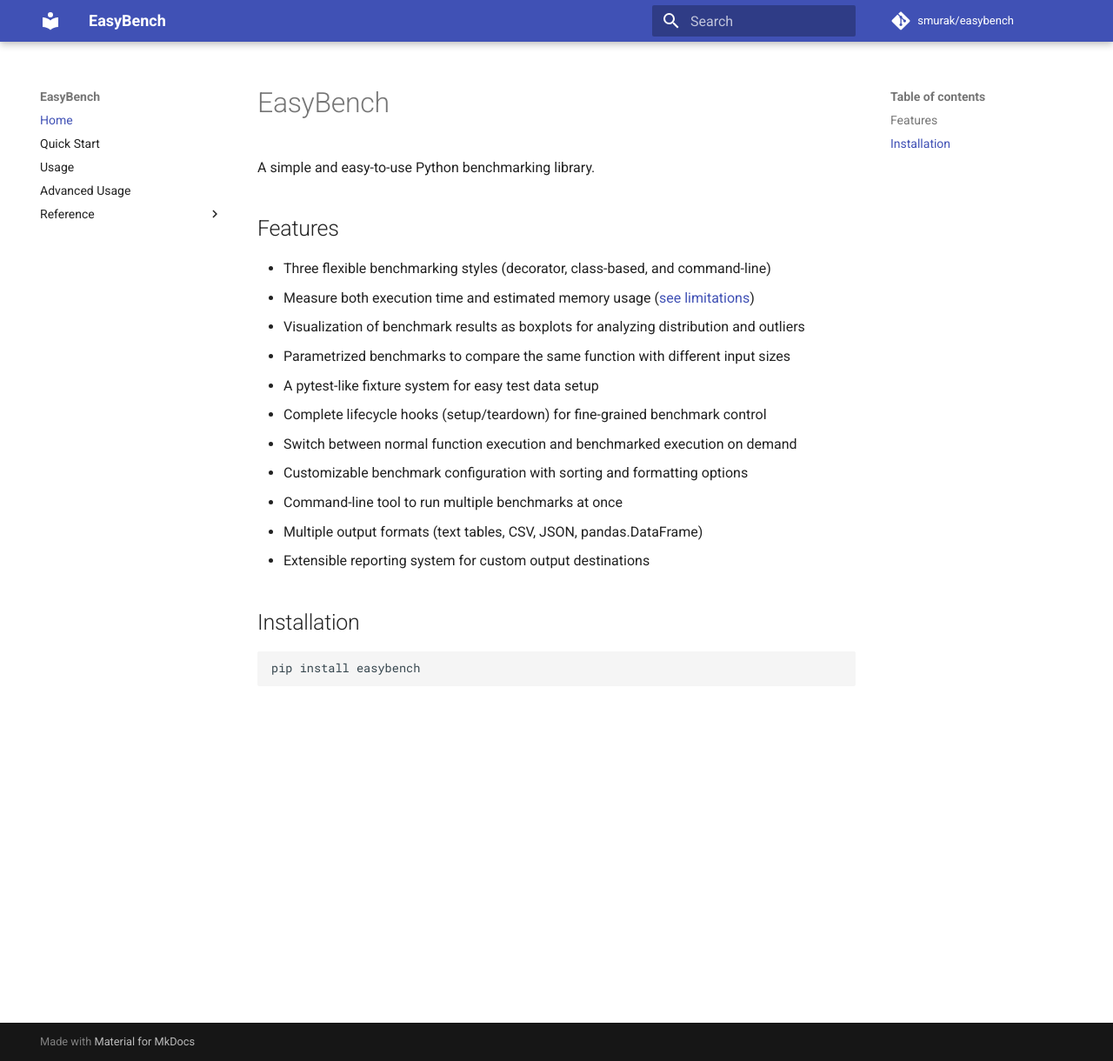
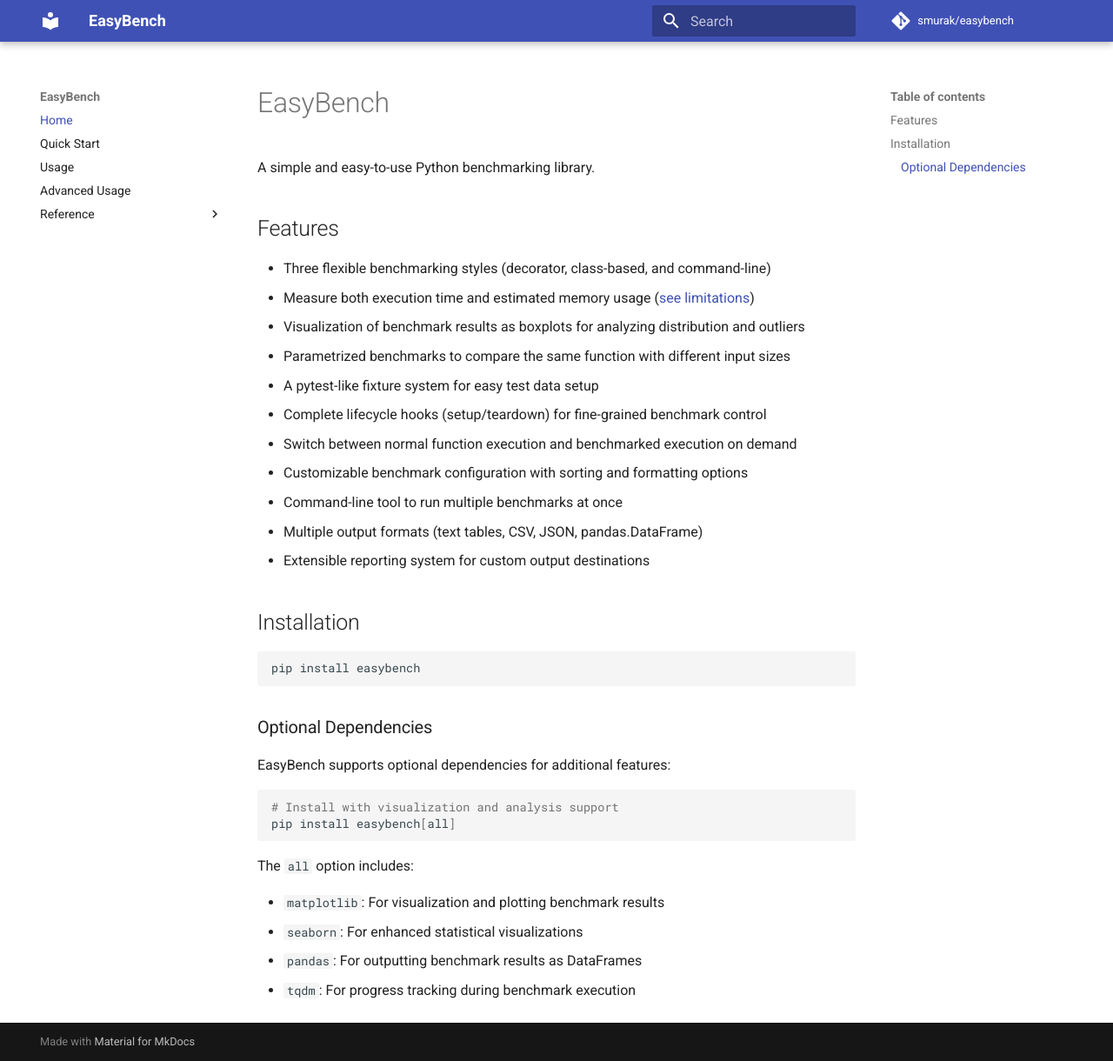
Before and after one commit to smurak/easybench, an MkDocs documentation site: the page built from docs/index.md, in a window 1280 px wide and 1220 px high. Shown: the whole window at 87% size. Built offline with MkDocs 1.6.1 and Material for MkDocs 9.7.7, drawn with Linux system fonts in a browser that asks for light colours; comment, search, counter and statistics services are not loaded.

Commit message:
feat: add optional dependencies for visualization and progress tracking

````diff
--- a/docs/index.md
+++ b/docs/index.md
@@ -21,3 +21,19 @@
 ```bash
 pip install easybench
 ```
+
+### Optional Dependencies
+
+EasyBench supports optional dependencies for additional features:
+
+```bash
+# Install with visualization and analysis support
+pip install easybench[all]
+```
+
+The `all` option includes:
+
+- `matplotlib`: For visualization and plotting benchmark results
+- `seaborn`: For enhanced statistical visualizations
+- `pandas`: For outputting benchmark results as DataFrames
+- `tqdm`: For progress tracking during benchmark execution
--- a/pyproject.toml
+++ b/pyproject.toml
@@ -23,6 +23,12 @@
 ]
 
 [project.optional-dependencies]
+all = [
+    "matplotlib",
+    "seaborn",
+    "pandas",
+    "tqdm",
+]
 dev = [
     "ruff",
     "black",
````
Also changed, not shown: README-pypi.md (+16 -0 lines), README.md (+16 -0 lines), README_ja.md (+16 -0 lines).
